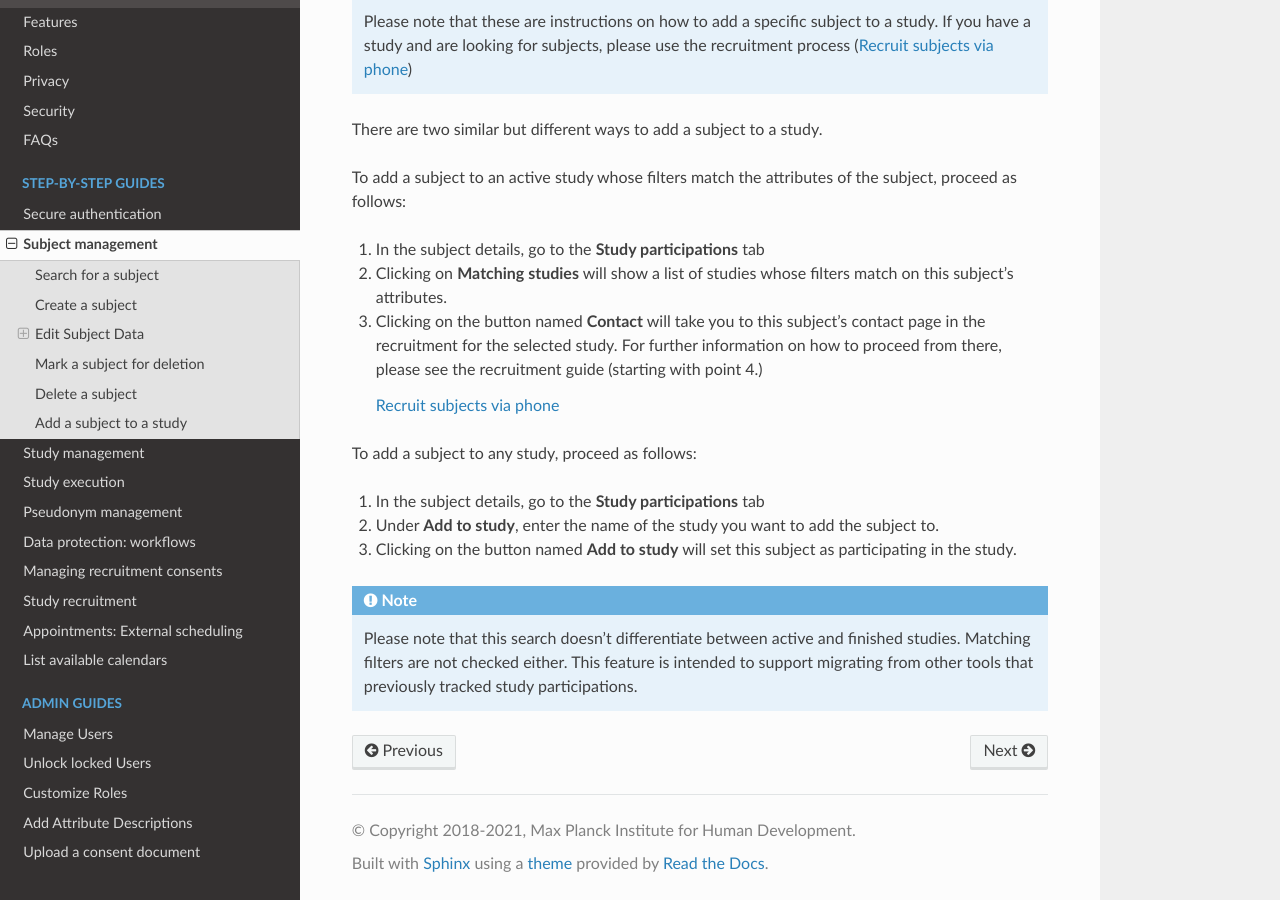
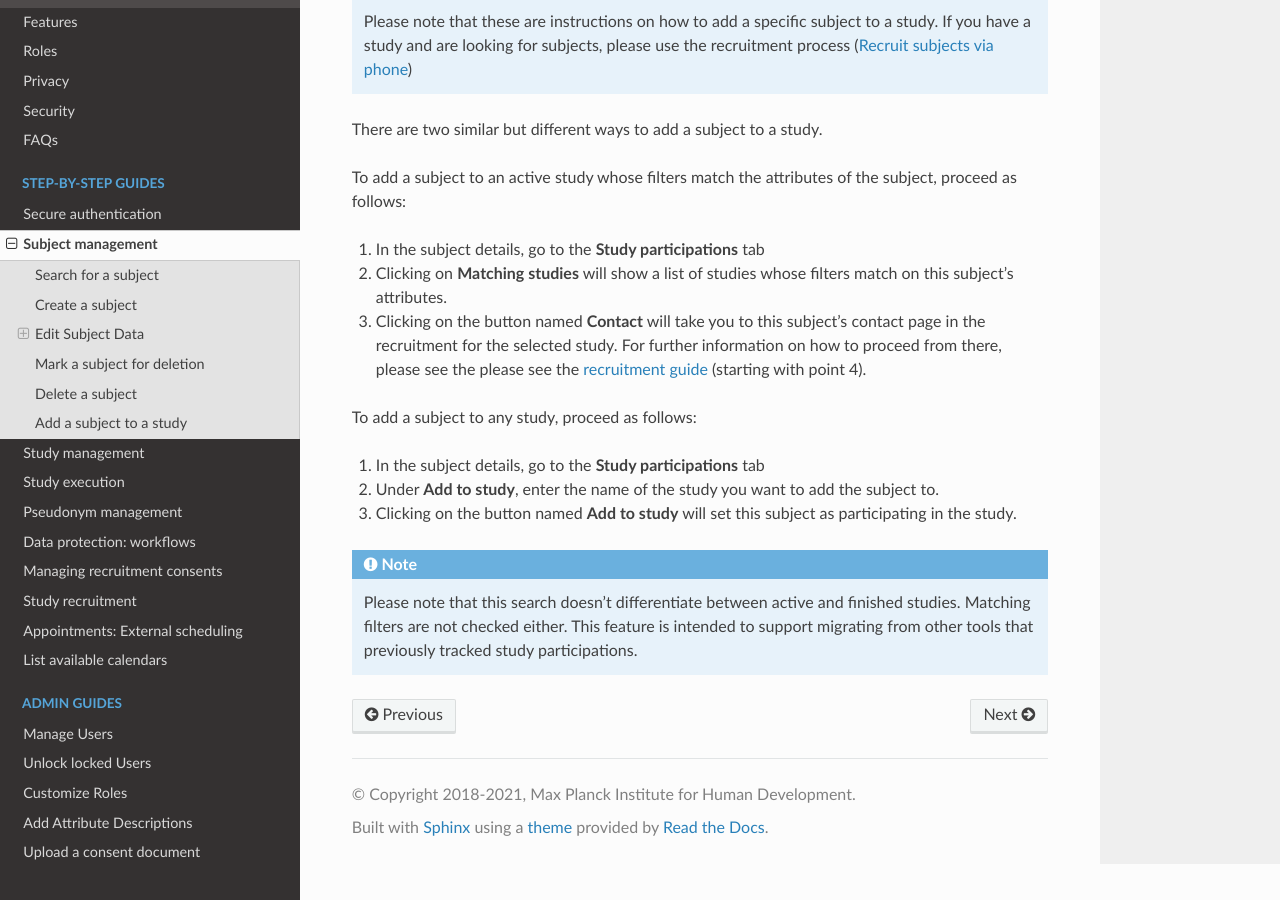
Before and after one commit to DouglasNeuroInformatics/castellum, a Sphinx documentation site: the page built from source/guides/subject-management.rst, in a window 1280 px wide and 900 px high, scrolled down 6598 px. Built offline with Sphinx 7.4.7 and the Read the Docs theme 2.0.0, drawn with Linux system fonts in a browser that asks for light colours.

Commit message:
inline reference to recruitment guide

```diff
--- a/source/guides/subject-management.rst
+++ b/source/guides/subject-management.rst
@@ -333,10 +333,8 @@ proceed as follows:
 
 3.  Clicking on the button named **Contact** will take you to this subject's contact page
     in the recruitment for the selected study.
-    For further information on how to proceed from there, please see the recruitment guide
-    (starting with point 4.)
-
-    :ref:`recruitment`
+    For further information on how to proceed from there, please see the please see the
+    :ref:`recruitment guide <recruitment>` (starting with point 4).
 
 
 To add a subject to any study, proceed as follows:
```
